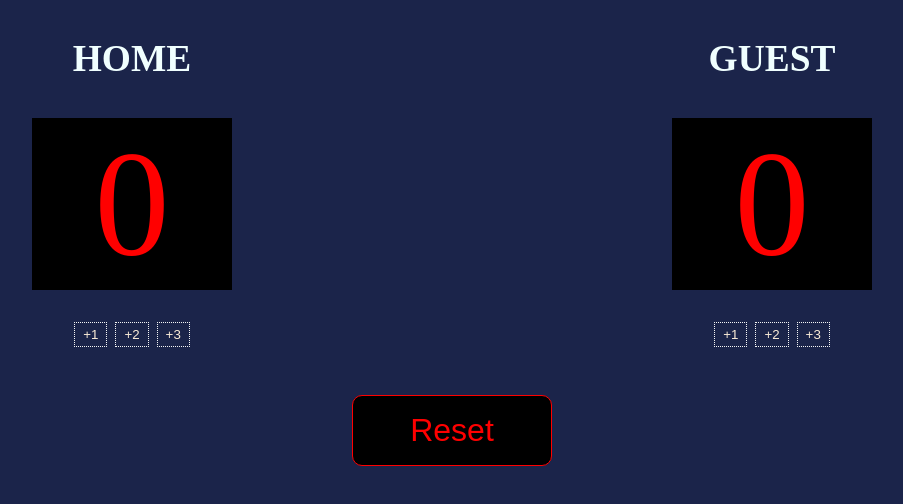
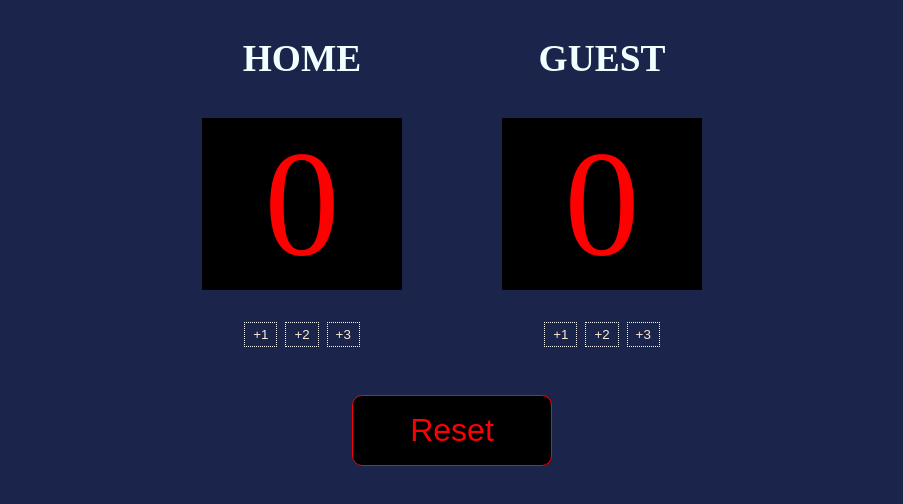
Before and after one commit to benjaminMil/scoreboard, a website built with Vite: page index.html in a window 1280 px wide. Shown: the whole page, without its empty margins (188-1091 px from the left). Built offline with nearby package versions, Linux system fonts and the light colour scheme.

Commit message:
max-width on container

```diff
--- a/index.css
+++ b/index.css
@@ -7,6 +7,8 @@ body {
 }
 
 .container {
+    margin: 0 auto;
+    max-width: 600px;
     display: flex;
     justify-content: space-around;
 }
```
